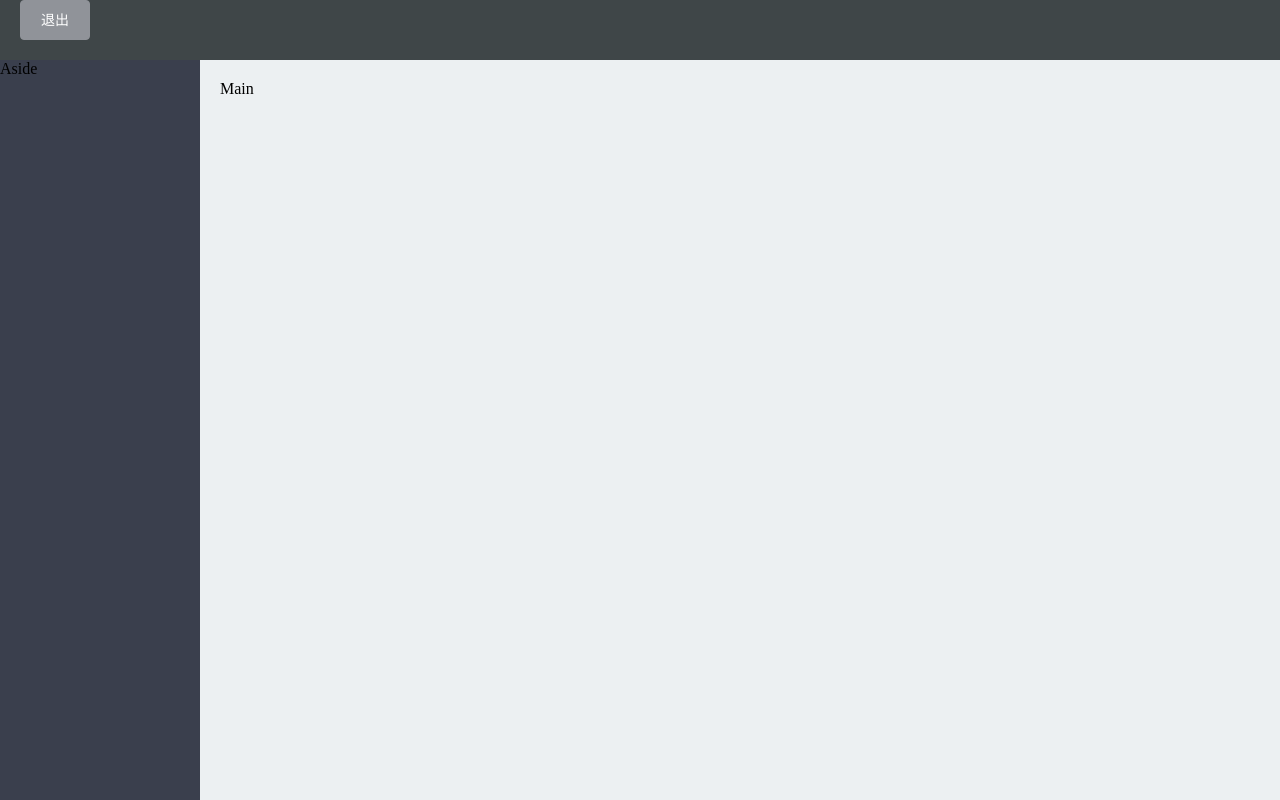
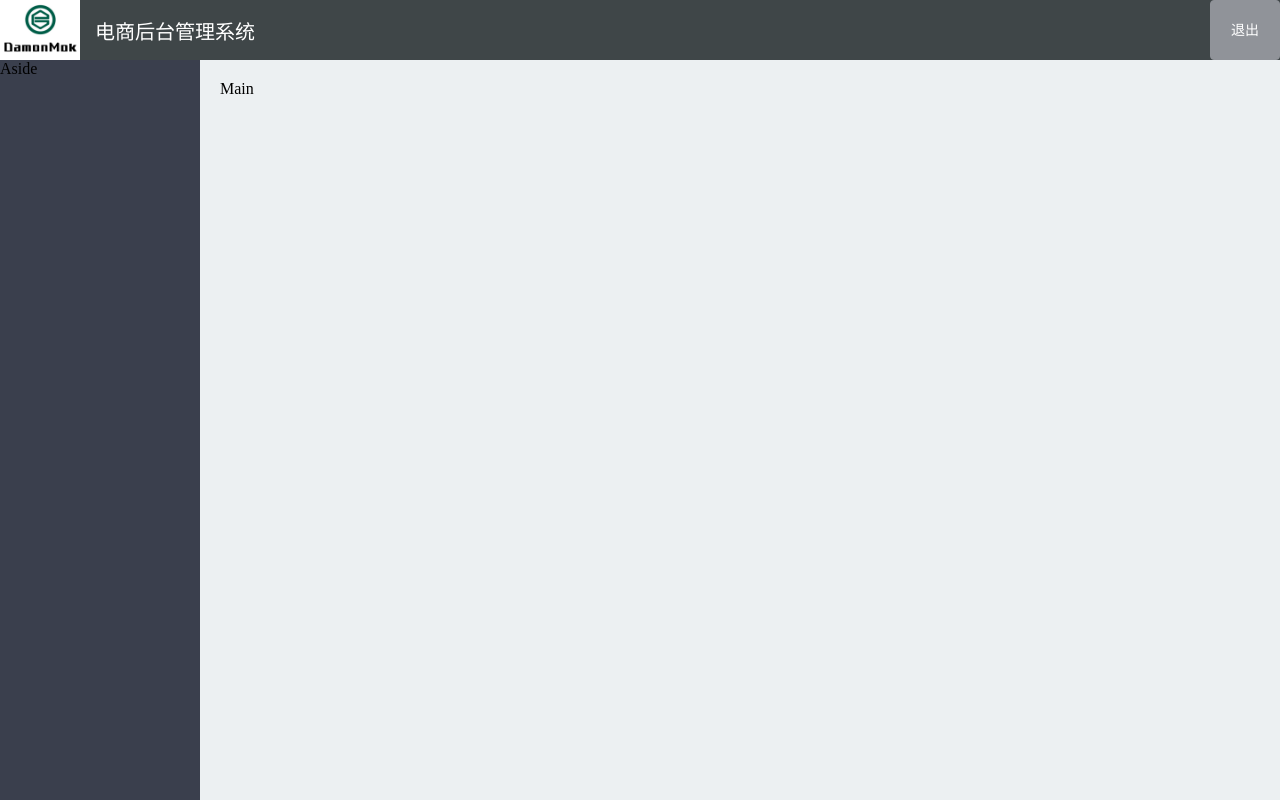
Before and after one commit to DamonMok/vue-admin, a Vue app: page /home in a window 1280 px wide. Built offline with nearby package versions, Linux system fonts and the light colour scheme; sample sign-in values are in the browser's storage.

Commit message:
美化头部区域

```diff
--- a/src/views/home/Home.vue
+++ b/src/views/home/Home.vue
@@ -1,10 +1,18 @@
 <template>
   <el-container class="home-container">
+    <!-- 头部区域 -->
     <el-header>
+      <div class="header-left">
+        <img src="~assets/img/damon.png" alt="">
+        <span>电商后台管理系统</span>
+      </div>
       <el-button type='info' @click="didClickedLogout">退出</el-button>
     </el-header>
+    <!-- 页面主题区域 -->
     <el-container>
+      <!-- 侧边栏 -->
       <el-aside width="200px">Aside</el-aside>
+      <!-- 右侧内容 -->
       <el-main>Main</el-main>
     </el-container>
   </el-container>
@@ -31,6 +39,25 @@ export default {
 
   .el-header {
     background-color: #3f4648;
+    display: flex;
+    justify-content: space-between;
+    font-size: 20px;
+    color: #fff;
+    padding: 0;
+
+    > div {
+      display: flex;
+      align-items: center;
+
+      img {
+        width: 80px;
+        height: 60px;
+      }
+
+      span {
+        margin-left: 15px;
+      }
+    }
   }
 
   .el-aside {
```
Also changed, not shown: src/assets/img/damon.png (added).
